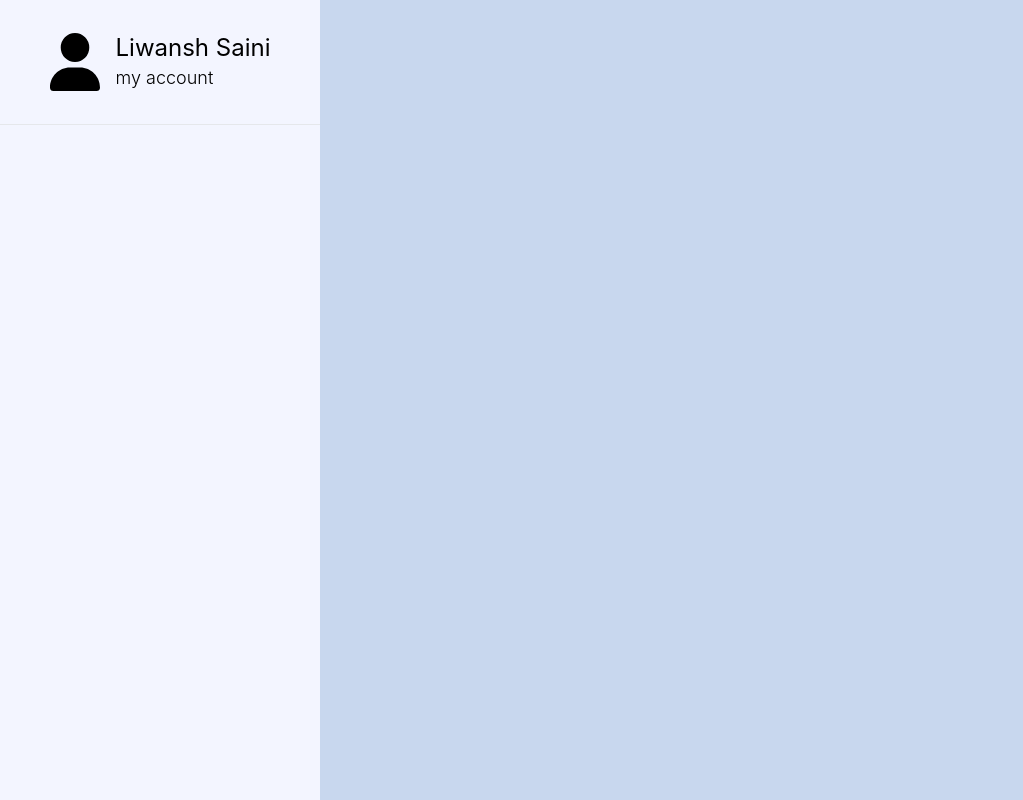
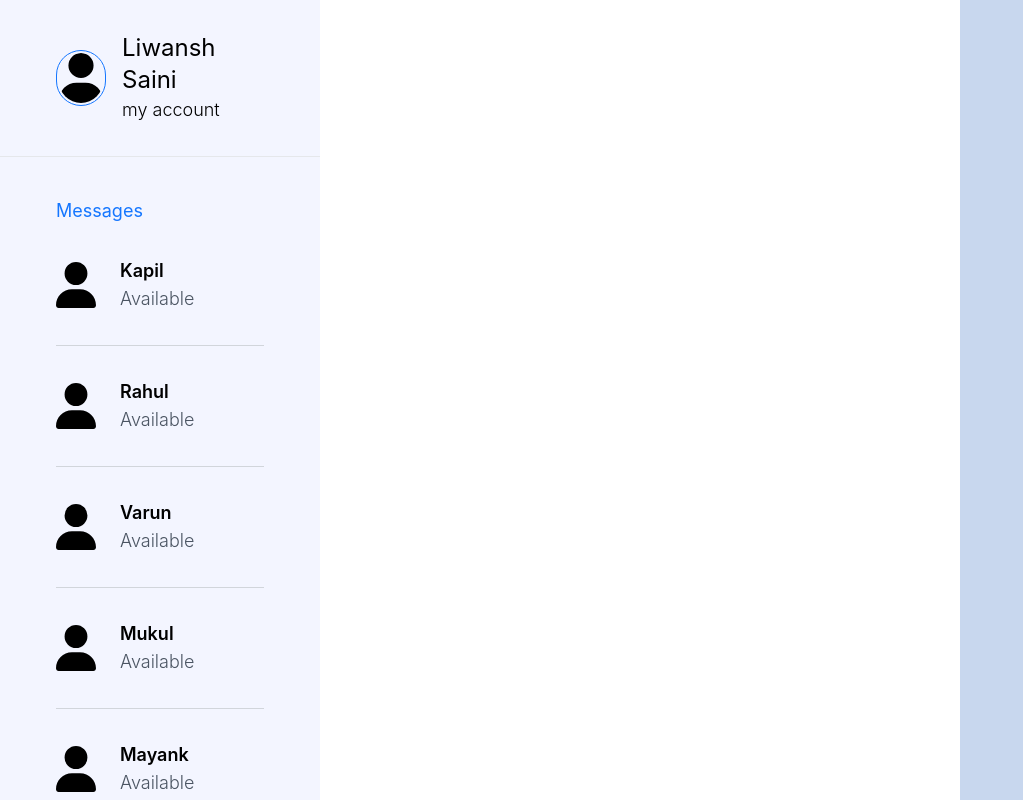
Before and after one commit to iamLiwansh/VerbiXchange, a React (Create React App) app: page / in a window 1280 px wide. Shown: the top 800 px of the page, without its empty margins (0-1023 px from the left). Built offline with nearby package versions, Linux system fonts and the light colour scheme.

Commit message:
completed left side

```diff
--- a/src/modules/Dashboard/Index.js
+++ b/src/modules/Dashboard/Index.js
@@ -1,24 +1,82 @@
-import React from 'react'
-import Avatar from '../../assets/avatar.svg'
+import React from "react";
+import Avatar from "../../assets/avatar.svg";
 
-const Dashboard
- = () => {
+const Dashboard = () => {
+  const contacts = [
+    {
+      name: "Kapil",
+      status: "Available",
+      img: Avatar,
+    },
+    {
+      name: "Rahul",
+      status: "Available",
+      img: Avatar,
+    },
+    {
+      name: "Varun",
+      status: "Available",
+      img: Avatar,
+    },
+    {
+      name: "Mukul",
+      status: "Available",
+      img: Avatar,
+    },
+    {
+      name: "Mayank",
+      status: "Available",
+      img: Avatar,
+    },
+    {
+      name: "Deepu",
+      status: "Available",
+      img: Avatar,
+    },
+  ];
+
   return (
-    <div className='w-screen flex'>
-        <div className='w-[25%] h-screen bg-secondary'>
-            <div className='flex justify-center items-center my-8'>
-            <img src={Avatar} alt='user' height={50} width={50}></img>
-            <div className='ml-4'>
-            <h1 className='text-2xl'>Liwansh Saini</h1>
+    <div className="w-screen flex">
+      <div className="w-[25%] h-screen bg-secondary">
+        <div className="flex  items-center my-8 mx-14">
+          <img
+            className="border border-primary p-[2px] rounded-full"
+            src={Avatar}
+            alt="user"
+            height={50}
+            width={50}
+          />
+          <div className="ml-4">
+            <h1 className="text-2xl">Liwansh Saini</h1>
             <h1 className="text-lg font-light">my account</h1>
-            </div>
-            </div>
-            <hr/>
+          </div>
         </div>
-        <div className='w-[50%] h-screen'></div>
-        <div className='w-[25%] h-screen'></div>
+        <hr />
+
+        <div className="mx-14 mt-10">
+          <div className="text-primary text-lg">Messages</div>
+          {contacts.map(({ name, status, img }, index) => {
+            return (
+              <div
+                className="flex items-center py-8 border-b border-b-gray-300"
+                key={index}
+              >
+                <div className="cursor-pointer flex items-center">
+                <img src={img} alt={name} height={40} width={40} />
+                <div className="ml-6">
+                  <h1 className="text-lg font-semibold">{name}</h1>
+                  <h1 className="text-lg font-light text-gray-600">{status}</h1>
+                </div>
+                </div>
+              </div>
+            );
+          })}
+        </div>
+      </div>
+      <div className="w-[50%] h-screen bg-white"></div>
+      <div className="w-[25%] h-screen"></div>
     </div>
-  )
-}
+  );
+};
 
-export default Dashboard
+export default Dashboard;
```
